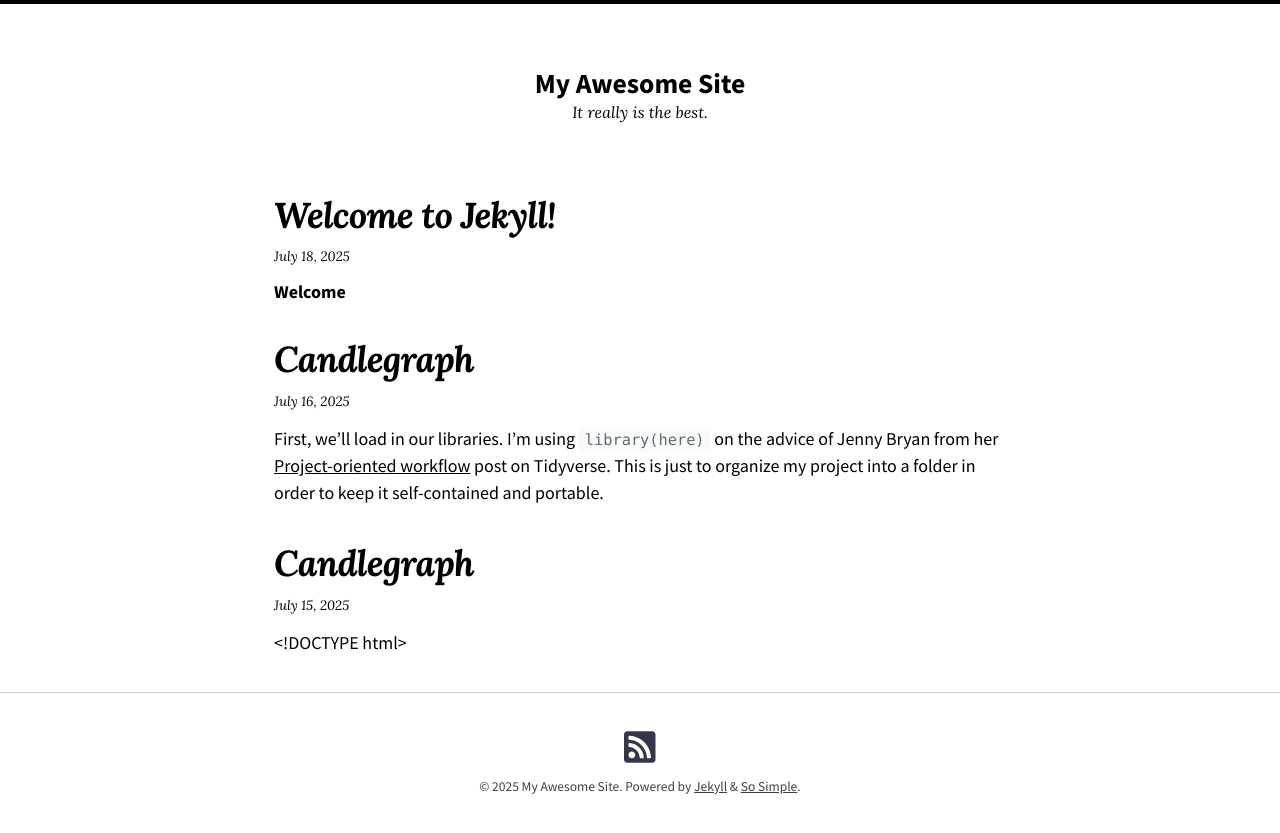
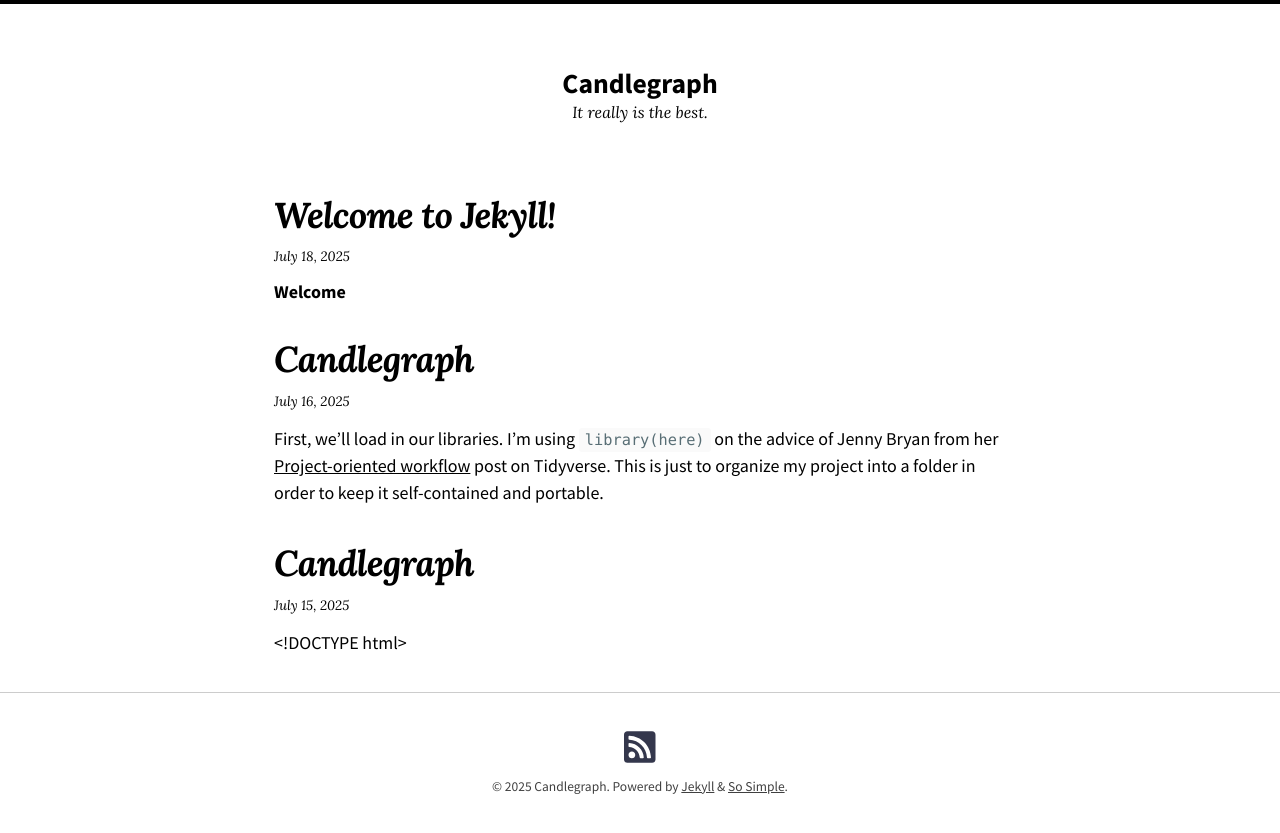
Before and after one commit to terryology/candlegraph_jekyll, a Jekyll site: the page built from index.md, in a window 1280 px wide. Shown: the top 833 px of the page. Built offline with Jekyll 4.4.1, drawn with Linux system fonts in a browser that asks for light colours; nearby versions of some CDN libraries.

Commit message:
Update _config.yml

```diff
--- a/_config.yml
+++ b/_config.yml
@@ -17,7 +17,7 @@
 remote_theme: mmistakes/so-simple-theme
 skin: "/assets/css/skins/default.css"
 locale: en-US
-title: "My Awesome Site"
+title: "Candlegraph"
 description: "It really is the best."
 baseurl: # the subpath of your site, e.g. "/blog"
 url: # the base hostname & protocol for your site e.g. "https://mmistakes.github.io"
```
